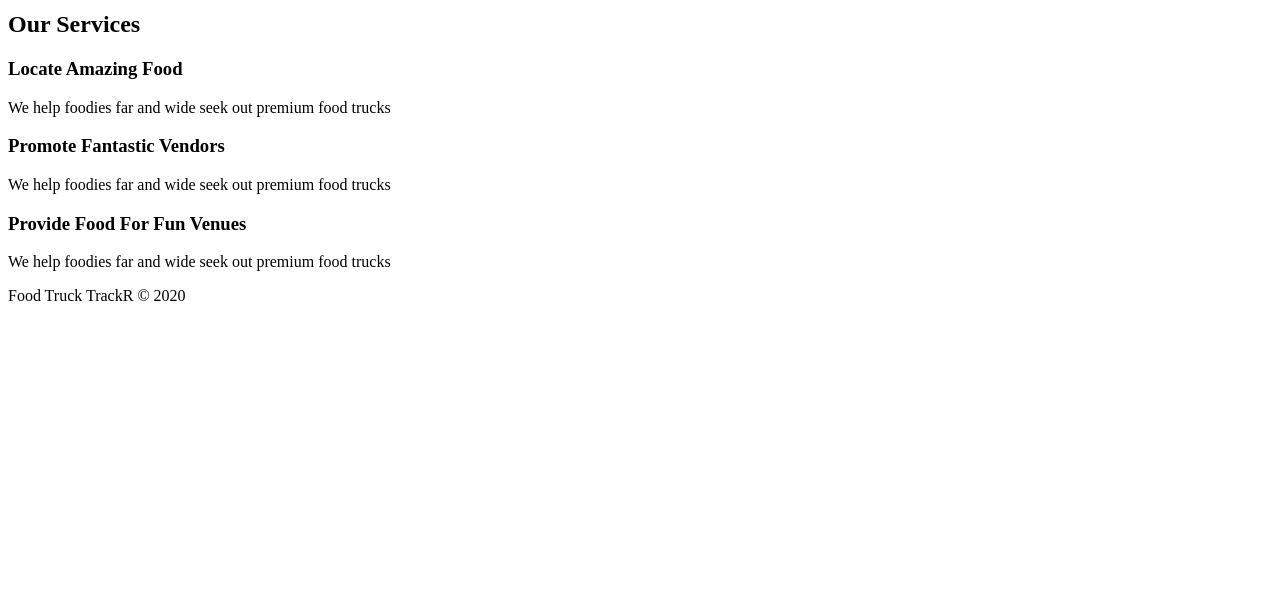
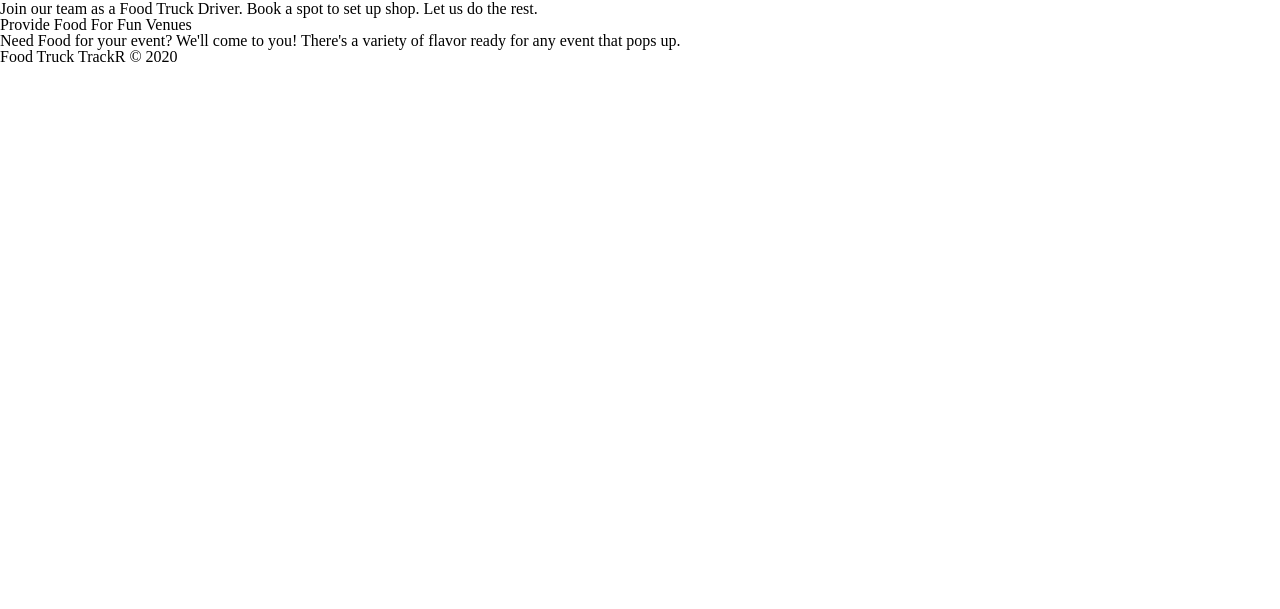
Before and after one commit to Food-Truck-Tracker-Lambda-School/Marketing-page, a plain HTML site: page about.html in a window 1280 px wide. Shown: the part 191-800 px from the top of the page. Drawn offline with Linux system fonts and the light colour scheme.

Commit message:
Add CSS Reset Add CSS to About.html

```diff
--- /dev/null
+++ b/about.css
@@ -0,0 +1,50 @@
+/* css reset */
+/* http://meyerweb.com/eric/tools/css/reset/
+   v2.0 | 20110126
+   License: none (public domain)
+*/
+
+html, body, div, span, applet, object, iframe,
+h1, h2, h3, h4, h5, h6, p, blockquote, pre,
+a, abbr, acronym, address, big, cite, code,
+del, dfn, em, img, ins, kbd, q, s, samp,
+small, strike, strong, sub, sup, tt, var,
+b, u, i, center,
+dl, dt, dd, ol, ul, li,
+fieldset, form, label, legend,
+table, caption, tbody, tfoot, thead, tr, th, td,
+article, aside, canvas, details, embed,
+figure, figcaption, footer, header, hgroup,
+menu, nav, output, ruby, section, summary,
+time, mark, audio, video {
+	margin: 0;
+	padding: 0;
+	border: 0;
+	font-size: 100%;
+	font: inherit;
+	vertical-align: baseline;
+}
+/* HTML5 display-role reset for older browsers */
+article, aside, details, figcaption, figure,
+footer, header, hgroup, menu, nav, section {
+	display: block;
+}
+body {
+	line-height: 1;
+}
+ol, ul {
+	list-style: none;
+}
+blockquote, q {
+	quotes: none;
+}
+blockquote:before, blockquote:after,
+q:before, q:after {
+	content: '';
+	content: none;
+}
+table {
+	border-collapse: collapse;
+	border-spacing: 0;
+}
+/* css reset */
--- a/about.html
+++ b/about.html
@@ -4,6 +4,7 @@
     <meta charset="UTF-8">
     <meta name="viewport" content="width=device-width, initial-scale=1.0">
     <meta http-equiv="X-UA-Compatible" content="ie=edge">
+    <link href="about.css" type="text/css" rel="stylesheet">
     <title>About Us</title>
 </head>
 <body>
@@ -20,20 +21,23 @@
         <h1>About Us</h1>
         <section class="bio">
             <figure></figure>
-            <p></p>
+            <p>Food Truck TrackR is an application that brings people closer together through local cuisine. We allow users to find the nearest food trucks avaiable in their areas. This helps office workers find lunch for the day,lends busy tourists a local treat, and caters to every food enthusiast's search for a great meal. </p>
         </section>
         <h2>Our Services</h2>
         <section>
+            <figure></figure>
             <h3>Locate Amazing Food</h3>
-            <p>We help foodies far and wide seek out premium food trucks</p>
+            <p>We help foodies far and wide seek out premium food trucks.</p>
         </section>
         <section>
+            <figure></figure>
             <h3>Promote Fantastic Vendors</h3>
-            <p>We help foodies far and wide seek out premium food trucks</p>
+            <p>Join our team as a Food Truck Driver. Book a spot to set up shop. Let us do the rest.</p>
         </section>
         <section>
+            <figure></figure>
             <h3>Provide Food For Fun Venues</h3>
-            <p>We help foodies far and wide seek out premium food trucks</p>
+            <p>Need Food for your event? We'll come to you! There's a variety of flavor ready for any event that pops up.</p>
         </section>
     </main>
     <footer>Food Truck TrackR &copy; 2020</footer>
```
